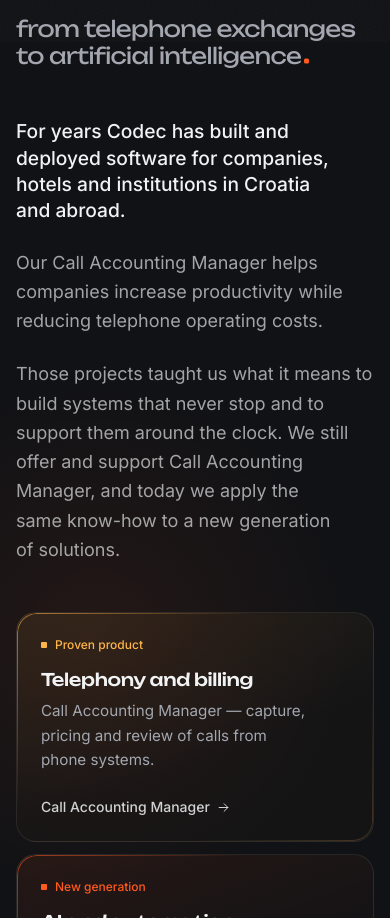
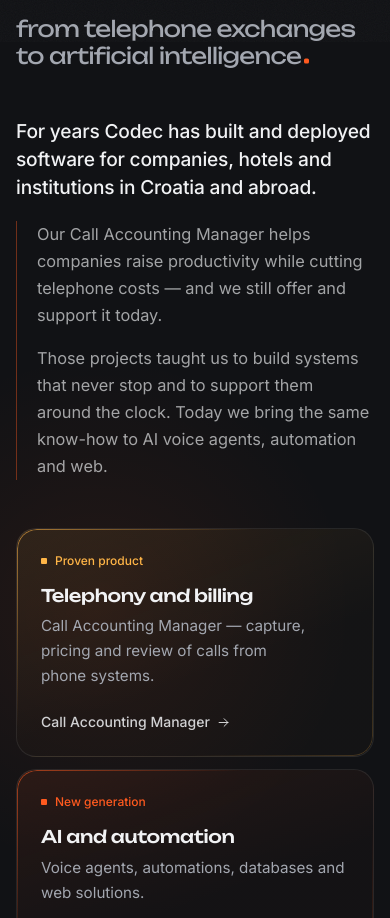
Before and after one commit to dvlsc000/codec-web, a Next.js app: page /en/about in a window 390 px wide. Shown: the part 802-1720 px from the top of the page. Built offline with nearby package versions, Linux system fonts and the light colour scheme; no server answers.

Commit message:
Responsiveness

```diff
--- a/app/[locale]/about/page.tsx
+++ b/app/[locale]/about/page.tsx
@@ -83,15 +83,17 @@ export default async function AboutPage({ params }: LocaleParams) {
           </div>
 
           <div className="lg:pt-12">
-            <RevealGroup className="space-y-6">
+            <RevealGroup className="space-y-5 md:space-y-6">
               <RevealItem>
-                <p className="text-[clamp(1.2rem,1.05rem+0.6vw,1.5rem)] font-medium leading-snug text-fg">{t.storyLead}</p>
+                <p className="text-[clamp(1.18rem,1.05rem+0.6vw,1.5rem)] font-medium leading-[1.45] tracking-[-0.01em] text-fg [text-wrap:balance]">{t.storyLead}</p>
               </RevealItem>
-              {t.story.map((p) => (
-                <RevealItem key={p}>
-                  <p className="text-lg leading-relaxed text-fg/65">{p}</p>
-                </RevealItem>
-              ))}
+              <RevealItem>
+                <div className="space-y-4 border-l border-ember/40 pl-5 md:space-y-5 md:pl-6">
+                  {t.story.map((p) => (
+                    <p key={p} className="text-[1.02rem] leading-[1.65] text-fg/65 md:text-lg md:leading-relaxed">{p}</p>
+                  ))}
+                </div>
+              </RevealItem>
             </RevealGroup>
 
             {/* Two areas we work in today: the proven CAM product and the new generation */}
--- a/app/[locale]/layout.tsx
+++ b/app/[locale]/layout.tsx
@@ -92,8 +92,6 @@ export default async function LocaleLayout({ children, params }: Props) {
           </main>
           <Footer locale={locale} dict={dict} />
           <MobileActionBar
-            bookLabel={dict.common.bookCall}
-            bookHref={href(locale, "contact")}
             callLabel={dict.contact.callUs}
             phoneHref={`tel:${site.contact.phones.main.href}`}
             hideOn={[href(locale, "contact")]}
--- a/components/mobile/MobileActionBar.tsx
+++ b/components/mobile/MobileActionBar.tsx
@@ -1,25 +1,20 @@
 "use client";
 
-import Link from "next/link";
 import { usePathname } from "next/navigation";
 import { AnimatePresence, m } from "framer-motion";
 import { useEffect, useState } from "react";
 import { Icon } from "@/components/ui/Icon";
 
 /**
- * Phone-only action bar, docked at the bottom like an app: call and book a call
- * are always one tap away. Appears after the hero, steps aside over the footer,
- * and is hidden on the contact page (which has its own actions).
+ * Phone-only floating call button, bottom right: calling Codec is always one
+ * tap away. Appears after the hero, steps aside over the footer, and is hidden
+ * on the contact page (which has its own actions).
  */
 export function MobileActionBar({
-  bookLabel,
-  bookHref,
   callLabel,
   phoneHref,
   hideOn,
 }: {
-  bookLabel: string;
-  bookHref: string;
   callLabel: string;
   phoneHref: string;
   /** Paths where the bar should not show. */
@@ -48,30 +43,17 @@ export function MobileActionBar({
   return (
     <AnimatePresence>
       {show && (
-        <m.div
-          initial={{ y: 110, opacity: 0 }}
-          animate={{ y: 0, opacity: 1 }}
-          exit={{ y: 110, opacity: 0 }}
-          transition={{ type: "spring", stiffness: 380, damping: 34 }}
-          className="fixed inset-x-0 bottom-0 z-30 px-3 pb-[max(0.75rem,env(safe-area-inset-bottom))] lg:hidden"
+        <m.a
+          href={phoneHref}
+          aria-label={callLabel}
+          initial={{ scale: 0.6, opacity: 0 }}
+          animate={{ scale: 1, opacity: 1 }}
+          exit={{ scale: 0.6, opacity: 0 }}
+          transition={{ type: "spring", stiffness: 420, damping: 30 }}
+          className="fixed bottom-[max(1rem,calc(env(safe-area-inset-bottom)+0.5rem))] right-4 z-30 grid size-14 place-items-center rounded-full bg-[linear-gradient(135deg,var(--color-ember),var(--color-ember-soft))] text-night shadow-[0_12px_32px_-8px_rgb(255_90_31/0.75),0_0_0_1px_rgb(255_255_255/0.08)_inset] active:scale-95 lg:hidden"
         >
-          <div className="flex items-center gap-2 rounded-[20px] border border-line-strong bg-night-2/95 p-2 shadow-[0_-10px_40px_-12px_rgb(0_0_0/0.9)] backdrop-blur-xl">
-            <a
-              href={phoneHref}
-              aria-label={callLabel}
-              className="grid size-12 shrink-0 place-items-center rounded-[14px] border border-line bg-night-3 text-ember transition-transform active:scale-95"
-            >
-              <Icon name="phone" size={20} />
-            </a>
-            <Link
-              href={bookHref}
-              className="flex h-12 flex-1 items-center justify-center gap-2 rounded-[14px] bg-[linear-gradient(110deg,var(--color-ember),var(--color-ember-soft))] font-medium text-night shadow-[0_8px_24px_-10px_rgb(255_90_31/0.8)] transition-transform active:scale-[0.98]"
-            >
-              {bookLabel}
-              <Icon name="arrowRight" size={17} />
-            </Link>
-          </div>
-        </m.div>
+          <Icon name="phone" size={22} strokeWidth={2} />
+        </m.a>
       )}
     </AnimatePresence>
   );
--- a/content/dictionaries/en.ts
+++ b/content/dictionaries/en.ts
@@ -121,8 +121,8 @@ const en: Dictionary = {
     footprintLead: "Each square is one reference client — hotels, hospitals, banks and corporate groups in four countries.",
     storyLead: "For years Codec has built and deployed software for companies, hotels and institutions in Croatia and abroad.",
     story: [
-      "Our Call Accounting Manager helps companies increase productivity while reducing telephone operating costs.",
-      "Those projects taught us what it means to build systems that never stop and to support them around the clock. We still offer and support Call Accounting Manager, and today we apply the same know-how to a new generation of solutions.",
+      "Our Call Accounting Manager helps companies raise productivity while cutting telephone costs — and we still offer and support it today.",
+      "Those projects taught us to build systems that never stop and to support them around the clock. Today we bring the same know-how to AI voice agents, automation and web.",
     ],
     journey: [
       { label: "Proven product", title: "Telephony and billing", text: "Call Accounting Manager — capture, pricing and review of calls from phone systems.", link: "Call Accounting Manager" },
--- a/content/dictionaries/hr.ts
+++ b/content/dictionaries/hr.ts
@@ -124,8 +124,8 @@ const hr = {
     footprintLead: "Svaki kvadratić je jedan referentni klijent — hoteli, bolnice, banke i koncerni u četiri zemlje.",
     storyLead: "Codec godinama izrađuje i uvodi programska rješenja u tvrtkama, hotelima i ustanovama u Hrvatskoj i inozemstvu.",
     story: [
-      "Naš Call Accounting Manager pomaže tvrtkama povećati produktivnost uz smanjenje telefonskih operativnih troškova.",
-      "Kroz te projekte naučili smo što znači graditi sustave koji rade bez prekida i podržavati ih 0–24. Call Accounting Manager i dalje nudimo i podržavamo, a isto iskustvo danas primjenjujemo i na novu generaciju rješenja.",
+      "Naš Call Accounting Manager pomaže tvrtkama povećati produktivnost uz smanjenje telefonskih troškova — i danas ga nudimo i podržavamo.",
+      "Na tim smo projektima naučili graditi sustave koji rade bez prekida i podržavati ih 0–24. Isto znanje danas ugrađujemo u AI glasovne agente, automatizaciju i web.",
     ],
     journey: [
       { label: "Provjereno rješenje", title: "Telefonija i obračun", text: "Call Accounting Manager — prihvat, tarifikacija i pregled poziva s telefonskih centrala.", link: "Call Accounting Manager" },
```
